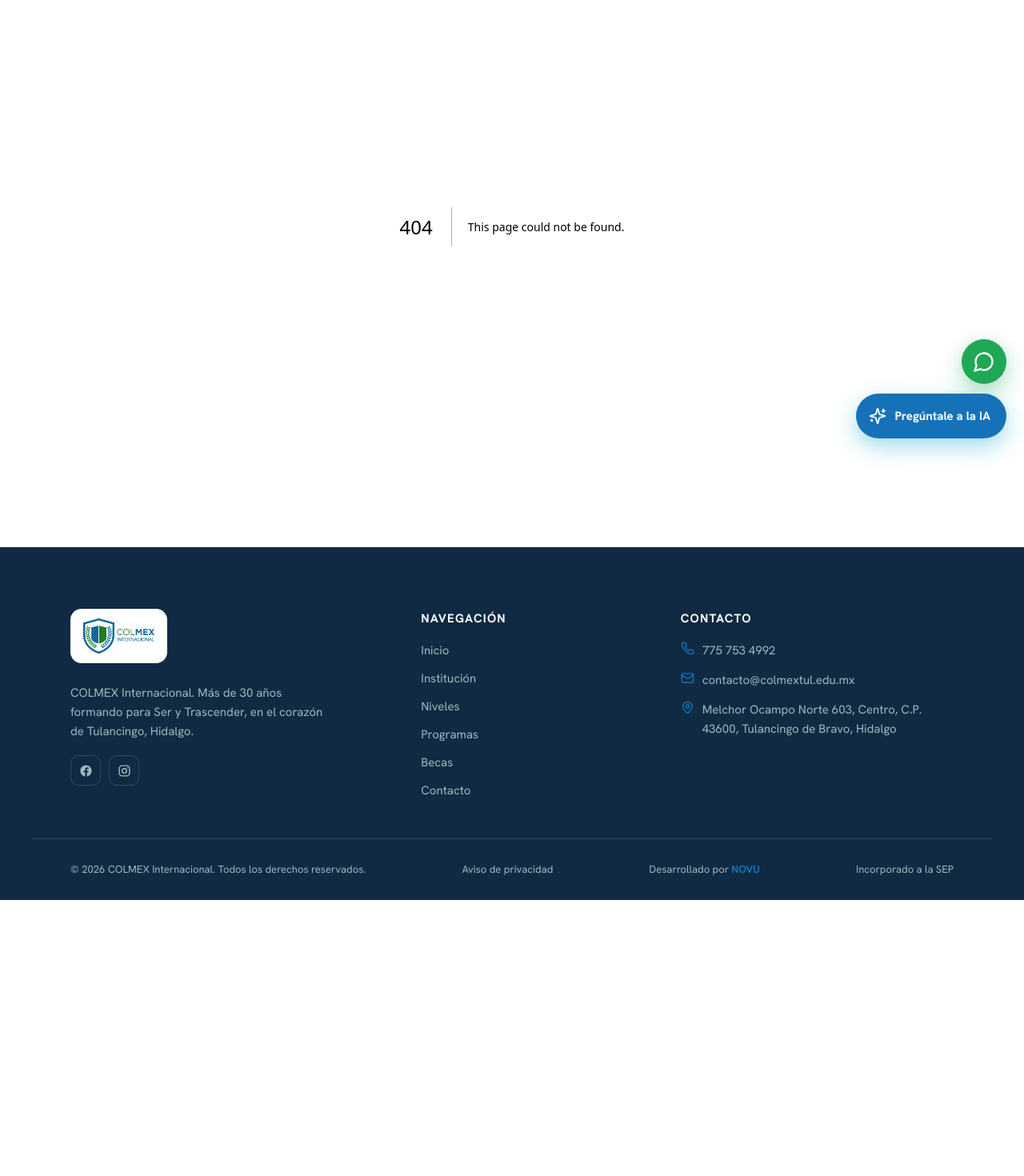
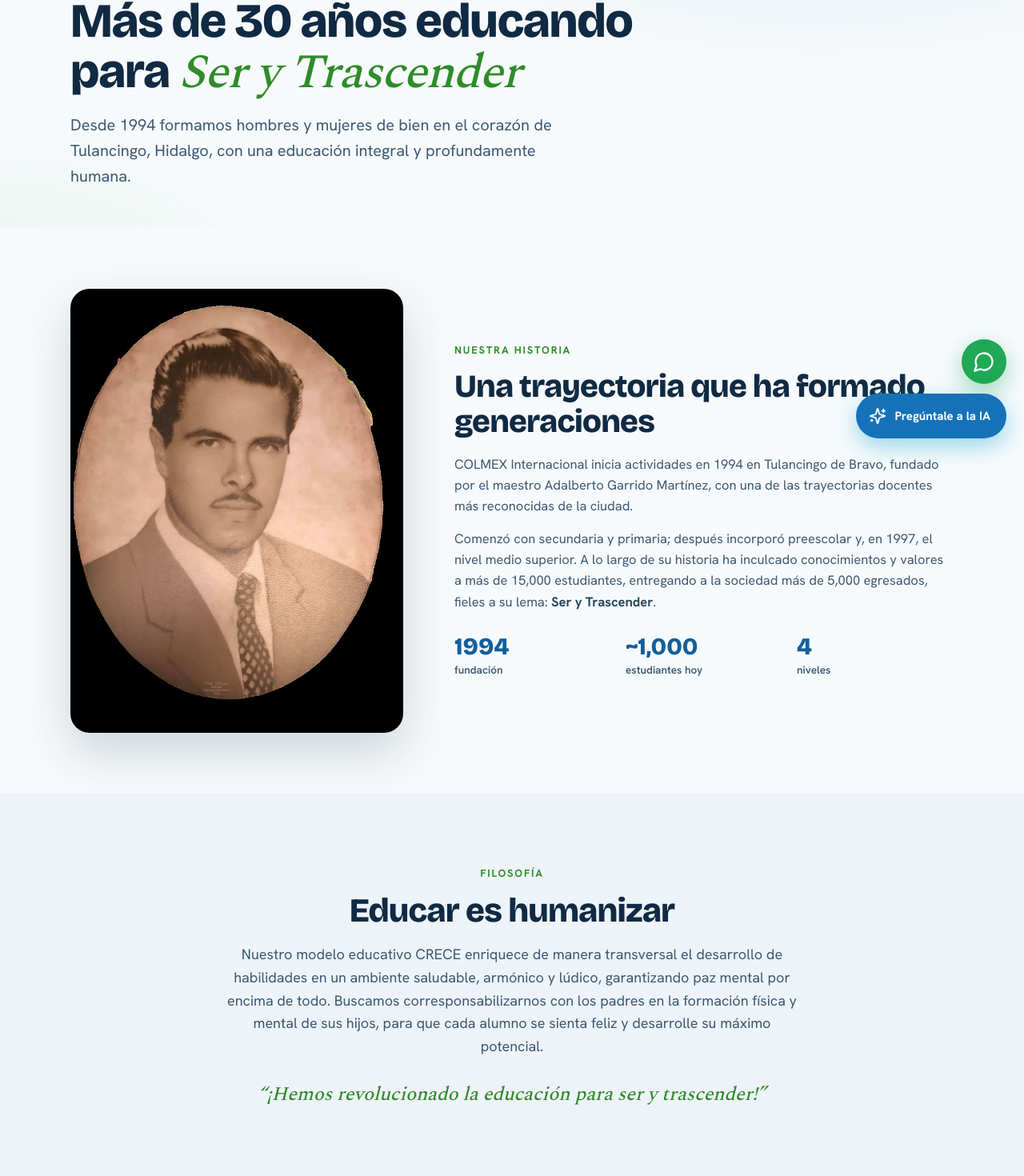
Before and after one commit to novumarketing/colmex-web, a Next.js app: page /institucion in a window 1280 px wide. Before the commit this address had no page. Shown: the part 230-1700 px from the top of the page at 80% size. Before the commit the page ends 1355 px from the top, so only its background shows below. Built offline with nearby package versions, Linux system fonts and the light colour scheme.

Commit message:
Add files via upload

```diff
--- /dev/null
+++ b/app/institucion/page.tsx
@@ -0,0 +1,88 @@
+import type { Metadata } from "next";
+import Icon from "@/components/Icon";
+import Reveal from "@/components/Reveal";
+import { PageHero, SectionHead, CtaBand, Photo } from "@/components/ui";
+import { VALORES, ALIANZAS } from "@/components/site";
+
+export const metadata: Metadata = {
+  title: "Institución",
+  description: "COLMEX Internacional (Colegio México), fundado en 1994 en Tulancingo, Hidalgo. Más de 30 años educando para Ser y Trascender con el modelo CRECE.",
+};
+
+export default function Institucion() {
+  return (
+    <main>
+      <PageHero
+        eyebrow="Institución"
+        title={<>Más de 30 años educando para <span className="serif-green">Ser y Trascender</span></>}
+        sub="Desde 1994 formamos hombres y mujeres de bien en el corazón de Tulancingo, Hidalgo, con una educación integral y profundamente humana."
+      />
+
+      {/* Historia + retrato */}
+      <section className="wrap two-col" style={{ paddingTop: "clamp(40px,6vw,80px)", paddingBottom: "clamp(40px,6vw,80px)", display: "grid", gridTemplateColumns: ".8fr 1.2fr", gap: "clamp(32px,5vw,64px)", alignItems: "center" }}>
+        <Reveal style={{ boxShadow: "0 24px 60px rgba(16,42,67,.18)", borderRadius: 24 }}>
+          <Photo src="/fundador.jpg" alt="Maestro Adalberto Garrido Martínez, fundador de COLMEX" radius={24} ratio="3/4" />
+        </Reveal>
+        <Reveal>
+          <div className="eyebrow-green">Nuestra historia</div>
+          <h2 className="h2" style={{ fontSize: "clamp(26px,3.4vw,40px)", marginTop: 12 }}>Una trayectoria que ha formado generaciones</h2>
+          <p style={{ fontSize: 16.5, color: "var(--ink-600)", marginTop: 18 }}>
+            COLMEX Internacional inicia actividades en 1994 en Tulancingo de Bravo, fundado por el maestro Adalberto Garrido Martínez, con una de las trayectorias docentes más reconocidas de la ciudad.
+          </p>
+          <p style={{ fontSize: 16.5, color: "var(--ink-600)", marginTop: 14 }}>
+            Comenzó con secundaria y primaria; después incorporó preescolar y, en 1997, el nivel medio superior. A lo largo de su historia ha inculcado conocimientos y valores a más de 15,000 estudiantes, entregando a la sociedad más de 5,000 egresados, fieles a su lema: <strong style={{ color: "var(--ink-700)" }}>Ser y Trascender</strong>.
+          </p>
+          <div style={{ display: "grid", gridTemplateColumns: "1fr 1fr 1fr", gap: 18, marginTop: 28 }}>
+            {[["1994", "fundación"], ["~1,000", "estudiantes hoy"], ["4", "niveles"]].map(([n, l]) => (
+              <div key={l}><div style={{ fontFamily: "var(--font-display)", fontWeight: 800, fontSize: 30, color: "var(--blue-d)", lineHeight: 1 }}>{n}</div><div style={{ fontSize: 13.5, color: "var(--ink-600)", fontWeight: 600, marginTop: 4 }}>{l}</div></div>
+            ))}
+          </div>
+        </Reveal>
+      </section>
+
+      {/* Filosofía */}
+      <section className="band-bg2">
+        <div className="wrap-narrow" style={{ paddingTop: "clamp(48px,7vw,90px)", paddingBottom: "clamp(48px,7vw,90px)", textAlign: "center" }}>
+          <Reveal>
+            <div className="eyebrow-green">Filosofía</div>
+            <h2 className="h2" style={{ marginTop: 12 }}>Educar es humanizar</h2>
+            <p style={{ fontSize: 18, color: "var(--ink-600)", marginTop: 18, maxWidth: 720, marginInline: "auto" }}>
+              Nuestro modelo educativo CRECE enriquece de manera transversal el desarrollo de habilidades en un ambiente saludable, armónico y lúdico, garantizando paz mental por encima de todo. Buscamos corresponsabilizarnos con los padres en la formación física y mental de sus hijos, para que cada alumno se sienta feliz y desarrolle su máximo potencial.
+            </p>
+            <p style={{ fontFamily: "var(--font-spectral), Georgia, serif", fontStyle: "italic", fontSize: 24, color: "var(--green-d)", marginTop: 26 }}>
+              “¡Hemos revolucionado la educación para ser y trascender!”
+            </p>
+          </Reveal>
+        </div>
+      </section>
+
+      {/* Valores */}
+      <section className="wrap" style={{ paddingTop: "clamp(48px,7vw,90px)", paddingBottom: "clamp(48px,7vw,90px)" }}>
+        <SectionHead eyebrow="Nuestros valores" title="Lo que nos distingue" />
+        <div style={{ display: "grid", gridTemplateColumns: "repeat(auto-fit,minmax(230px,1fr))", gap: 20, marginTop: 36 }}>
+          {VALORES.map((v, i) => (
+            <Reveal key={v.title} className="card-hover" style={{ background: "var(--surface)", border: "1px solid var(--bd)", borderLeft: `5px solid ${i % 2 ? "var(--green)" : "var(--blue)"}`, borderRadius: 18, padding: 26 }}>
+              <div style={{ fontSize: 26, color: i % 2 ? "var(--green-d)" : "var(--blue-d)" }}><Icon name={v.icon as any} size={26} /></div>
+              <h3 className="h3" style={{ fontSize: 19, marginTop: 14 }}>{v.title}</h3>
+              <p style={{ color: "var(--ink-600)", marginTop: 8, fontSize: 14.5 }}>{v.desc}</p>
+            </Reveal>
+          ))}
+        </div>
+      </section>
+
+      {/* Alianzas */}
+      <section style={{ background: "var(--ink)", color: "#fff" }}>
+        <div className="wrap" style={{ paddingTop: "clamp(48px,7vw,90px)", paddingBottom: "clamp(48px,7vw,90px)" }}>
+          <SectionHead center light eyebrow="Alianzas y convenios" title="Miembros de asociaciones estatales y nacionales" sub="Participamos en las competencias deportivas y culturales más importantes del país." />
+          <div style={{ display: "grid", gridTemplateColumns: "repeat(auto-fit,minmax(140px,1fr))", gap: 16, marginTop: 40 }}>
+            {ALIANZAS.map((a) => (
+              <Reveal key={a} style={{ background: "rgba(255,255,255,.05)", border: "1px solid rgba(255,255,255,.12)", borderRadius: 16, height: 84, display: "flex", alignItems: "center", justifyContent: "center", color: "#dce8ec", fontFamily: "var(--font-display)", fontWeight: 700, fontSize: 19 }}>{a}</Reveal>
+            ))}
+          </div>
+        </div>
+      </section>
+
+      <CtaBand title="Conoce COLMEX por dentro" sub="Agenda un recorrido y vive la experiencia de nuestra comunidad educativa." variant="blue" primary="recorrido" showSecondary={false} />
+    </main>
+  );
+}
```
